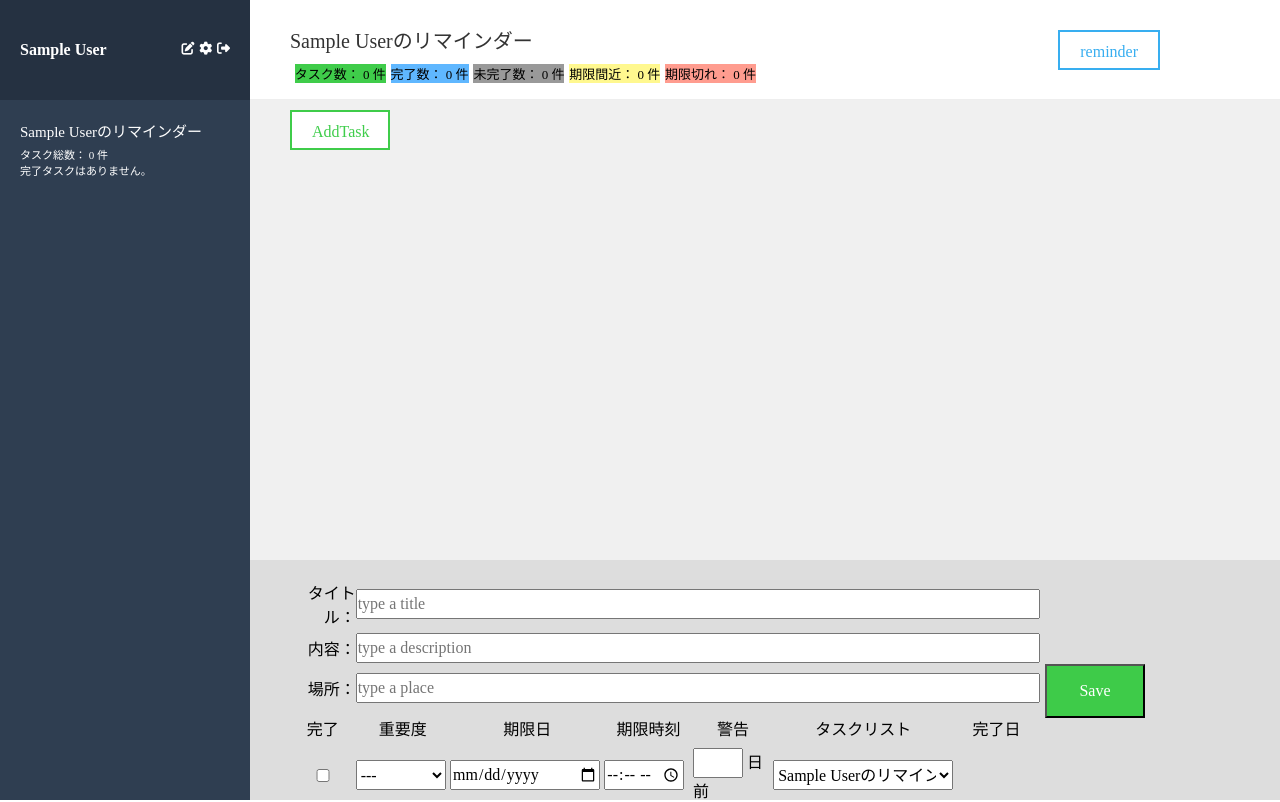
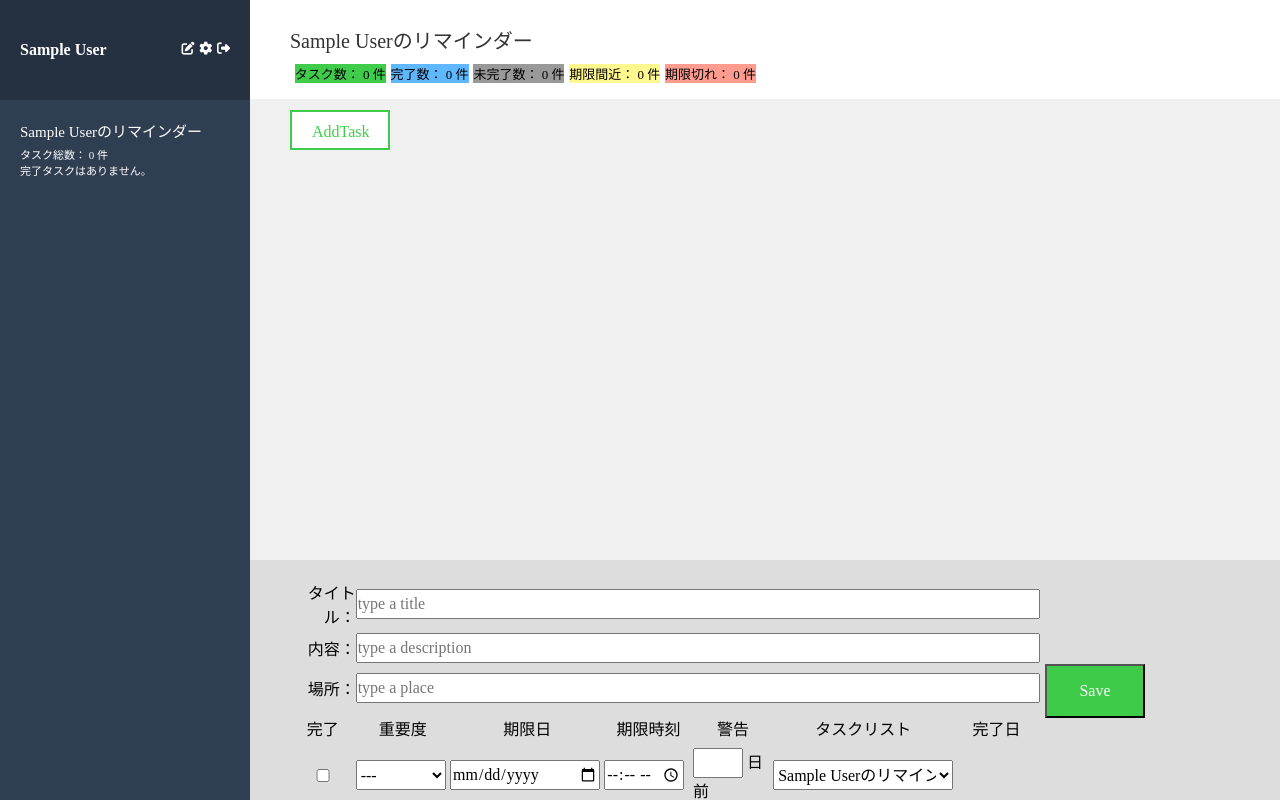
Before and after one commit to yukitaka0915-se/mytasks, a Rails app: page /groups/1/tasks/new in a window 1280 px wide. Run offline with Rails 7, Linux system fonts and the light colour scheme; the visitor is signed in with stand-in values (Sample User, id 1); data comes from the database, SQL or seed files in the repository; data that the repository does not hold is empty; style sheets or scripts are compiled from the project's sources; parts of the project's set-up code (start-up, migrations or seed data) failed here and were passed over; some libraries are stand-ins or nearby versions.

Commit message:
delete reminder button
Since the reminder has been assigned to the task function,
The link button has been removed.

```diff
--- a/app/views/shared/_main_task.html.haml
+++ b/app/views/shared/_main_task.html.haml
@@ -24,8 +24,6 @@
           期限切れ：
           = @tasks_overdue.count
           件
-    = link_to group_reminders_path(@group) do
-      .main-header__reminder-btn reminder
     - if @group.authority == false
       = link_to edit_group_path(@group.id) do
         .main-header__edit-btn Edit
```
